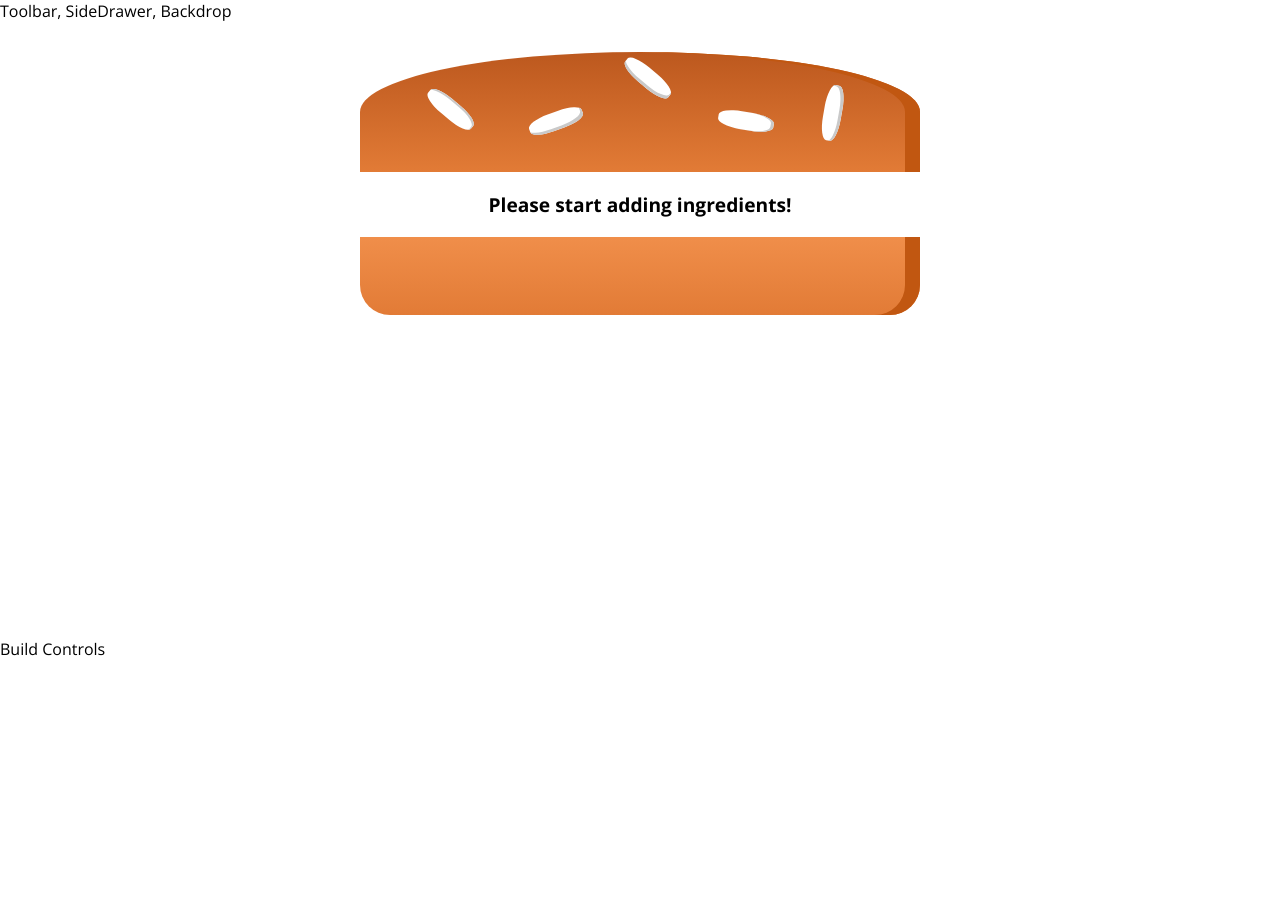
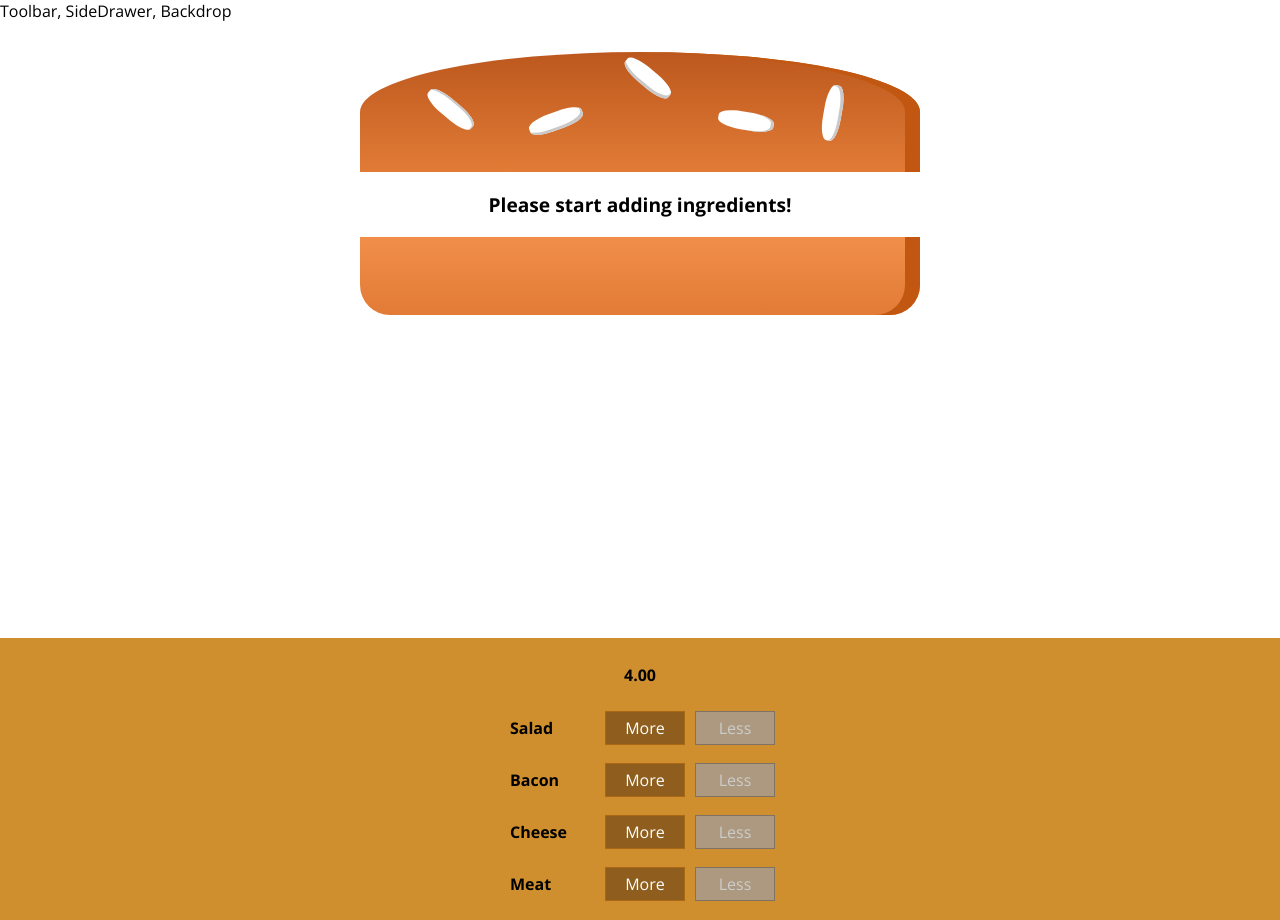
Before and after one commit to cryptus-neoxys/burger-builder, a React (Create React App) app: page / in a window 1280 px wide. Before the commit the page ends 800 px from the top, so only its background shows below. Built offline with nearby package versions, Linux system fonts and the light colour scheme.

Commit message:
Build Controls Added - 135

```diff
--- /dev/null
+++ b/src/components/Burger/BuildControls/BuildControl/BuildControl.js
@@ -0,0 +1,24 @@
+import React from 'react'
+
+import classes from './BuildControl.module.css';
+
+console.log(classes);
+
+const buildControl = (props) => (
+    <div className={classes.BuildControl}>
+        <div className={classes.Label}>{props.label}</div>
+				<button
+					className={classes.More}
+					onClick={props.added}>
+					More
+				</button>
+        <button
+            className={classes.Less}
+            onClick={props.removed}
+						disabled={props.disabled}>
+            Less
+        </button>
+    </div>
+)
+
+export default buildControl;
--- /dev/null
+++ b/src/components/Burger/BuildControls/BuildControl/BuildControl.module.css
@@ -0,0 +1,56 @@
+.BuildControl {
+    display: flex;
+    justify-content: space-between;
+    align-items: center;
+    margin: 5px 0;
+}
+
+.BuildControl button {
+    display: block;
+    font: inherit;
+    padding: 5px;
+    margin: 0 5px;
+    width: 80px;
+    border: 1px solid #AA6817;
+    cursor: pointer;
+    outline: none;
+}
+
+.BuildControl button:disabled {
+    background-color: #AC9980;
+    border: 1px solid #7E7365;
+    color: #ccc;
+    cursor: default;
+}
+
+.BuildControl button:hover:disabled {
+    background-color: #AC9980;
+    color: #ccc;
+    cursor: not-allowed;
+}
+
+.Label {
+    padding: 10px;
+    font-weight: bold;
+    width: 80px;
+}
+
+.BuildControl .Less {
+    background-color: #D39952;
+    color: white;
+}
+
+.BuildControl .More {
+    background-color: #8F5E1E;
+    color: white;
+}
+
+.BuildControl .Less:hover, .BuildControl .Less:active {
+    background-color: #DAA972;
+    color: white;
+}
+
+.BuildControl .More:hover,.BuildControl .More:active {
+    background-color: #99703F;
+    color: white;
+}
--- /dev/null
+++ b/src/components/Burger/BuildControls/BuildControls.js
@@ -0,0 +1,30 @@
+import React from 'react'
+
+import BuildControl from './BuildControl/BuildControl';
+import classes from './BuildControls.module.css'
+
+
+const controls = [
+	{ label: 'Salad', type: 'salad' },
+	{ label: 'Bacon', type: 'bacon' },
+	{ label: 'Cheese', type: 'cheese' },
+	{ label: 'Meat', type: 'meat' },
+]
+
+
+const buildControls = (props) => (
+	<div className={classes.BuildControls}>
+		<p><strong>{props.price.toFixed(2)}</strong></p>
+		{controls.map(ctrl => (
+			<BuildControl
+				key={ctrl.label}
+				label={ctrl.label}
+				added={() => props.ingredientAdded(ctrl.type)}
+				removed={() => props.ingredientRemoved(ctrl.type)}
+				disabled={props.disabled[ctrl.type]}
+			/>
+		))}
+	</div>
+)
+
+export default buildControls;
--- /dev/null
+++ b/src/components/Burger/BuildControls/BuildControls.module.css
@@ -0,0 +1,10 @@
+.BuildControls {
+    width: 100;
+    background-color: #cf8f2e;
+    display: flex;
+    flex-flow: column;
+    align-items: center;
+    box-shadow: 0 2px 1px #ccc;
+    margin: auto;
+    padding: 10px 0;
+}
--- a/src/containers/BurgerBuilder/BurgerBuilder.js
+++ b/src/containers/BurgerBuilder/BurgerBuilder.js
@@ -2,6 +2,14 @@
 
 import Auxilliary from '../../components/hoc/Auxilliary';
 import Burger from '../../components/Burger/Burger'
+import BuildControls from '../../components/Burger/BuildControls/BuildControls';
+
+const INGREDIENT_PRICES ={
+	salad: 0.5,
+	cheese: 0.7,
+	bacon: 1,
+	meat: 1.3
+}
 
 class BurgerBuilder extends Component {
 	// CAN USE A Constructor too
@@ -16,14 +24,57 @@
 			bacon: 0,
 			cheese: 0,
 			meat: 0,
-		}
+		},
+		totalPrice: 4
 	}
 
+	addIngredientHandler = (type) => {
+		const oldCount = this.state.ingredients[type];
+		const updatedCount = oldCount + 1;
+		const updatedIngredients = {
+			...this.state.ingredients
+		}
+		updatedIngredients[type] = updatedCount;
+		const priceAddition = INGREDIENT_PRICES[type];
+		const oldPrice = this.state.totalPrice;
+		const newPrice = oldPrice + priceAddition;
+		this.setState({
+			totalPrice: newPrice,
+			ingredients: updatedIngredients
+		});
+	}
+
+	removeIngredientHandler = (type) => {
+		const oldCount = this.state.ingredients[type];
+		const updatedCount = oldCount >0 ? oldCount - 1 : 0;
+		const updatedIngredients = {
+			...this.state.ingredients
+		}
+		updatedIngredients[type] = updatedCount;
+		const priceDeduction = INGREDIENT_PRICES[type];
+		const oldPrice = this.state.totalPrice;
+		const newPrice = oldPrice - priceDeduction;
+		this.setState({
+			totalPrice: newPrice,
+			ingredients: updatedIngredients
+		});
+	}
 	render() {
+		const disabledInfo = {
+			...this.state.ingredients
+		}
+		for (let key in disabledInfo) {
+			disabledInfo[key] = disabledInfo[key] <= 0;
+		}
 		return (
 			<Auxilliary>
 				<Burger ingredients={this.state.ingredients} />
-				<div>Build Controls</div>
+				<BuildControls
+					ingredientAdded={this.addIngredientHandler}
+					ingredientRemoved={this.removeIngredientHandler}
+					disabled={disabledInfo}
+					price={this.state.totalPrice}
+				/>
 			</Auxilliary>
 		)
 	}
```
